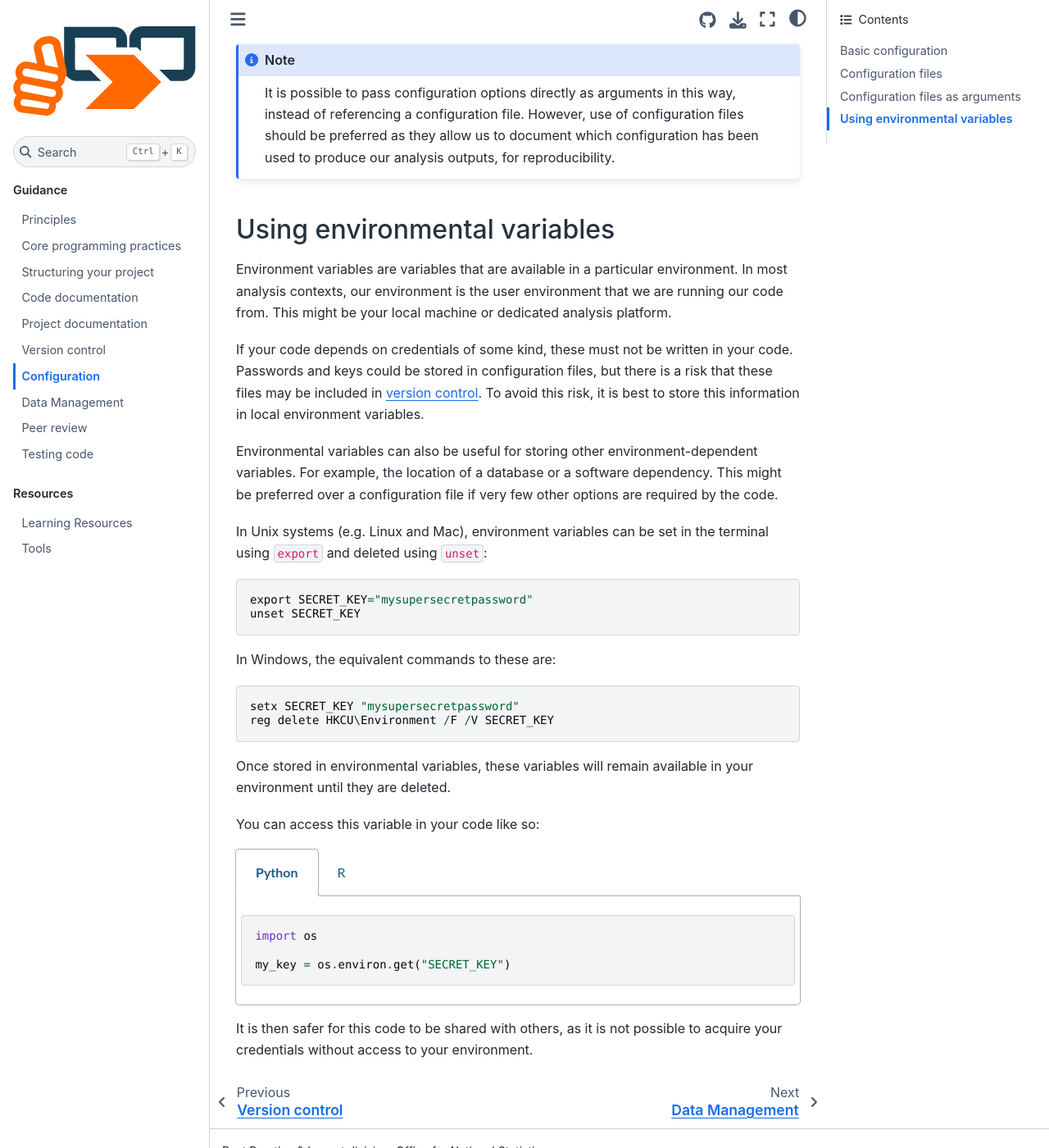
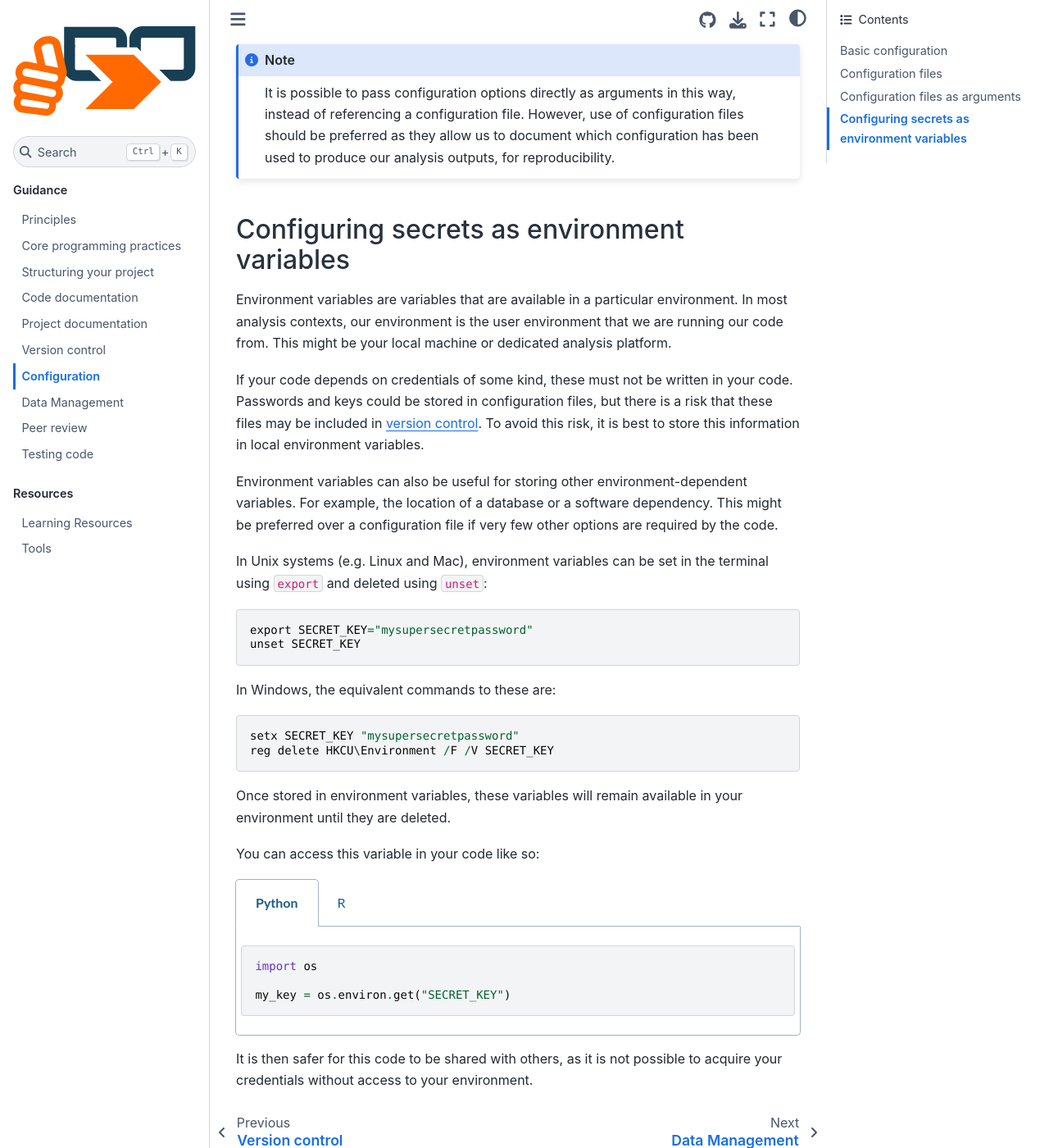
Before and after one commit to best-practice-and-impact/qa-of-code-guidance, a Jupyter Book: the page built from book/configuration.md, in a window 1280 px wide and 1400 px high, scrolled down 5041 px. Shown: the whole window at 82% size. Built offline with Jupyter Book 1.0.4 settings and Sphinx 7.4.7 and the Sphinx Book theme 1.1.4, drawn with Linux system fonts in a browser that asks for light colours.

Commit message:
Fix typo on environment variables

````diff
--- a/book/configuration.md
+++ b/book/configuration.md
@@ -174,14 +174,14 @@ If we now want to run our analysis with a different configuration we can simple
 It is possible to pass configuration options directly as arguments in this way, instead of referencing a configuration file. However, use of configuration files should be preferred as they allow us to document which configuration has been used to produce our analysis outputs, for reproducibility.
 ```
 
-(environmental-variables)=
-## Using environmental variables
+(environment-variables)=
+## Configuring secrets as environment variables
 
 Environment variables are variables that are available in a particular environment. In most analysis contexts, our environment is the user environment that we are running our code from. This might be your local machine or dedicated analysis platform.
 
 If your code depends on credentials of some kind, these must not be written in your code. Passwords and keys could be stored in configuration files, but there is a risk that these files may be included in [version control](version_control.md). To avoid this risk, it is best to store this information in local environment variables.
 
-Environmental variables can also be useful for storing other environment-dependent variables. For example, the location of a database or a software dependency. This might be preferred over a configuration file if very few other options are required by the code.
+Environment variables can also be useful for storing other environment-dependent variables. For example, the location of a database or a software dependency. This might be preferred over a configuration file if very few other options are required by the code.
 
 In Unix systems (e.g. Linux and Mac), environment variables can be set in the terminal using `export` and deleted using `unset`:
 
@@ -197,7 +197,7 @@ setx SECRET_KEY "mysupersecretpassword"
 reg delete HKCU\Environment /F /V SECRET_KEY
 ```
 
-Once stored in environmental variables, these variables will remain available in your environment until they are deleted.
+Once stored in environment variables, these variables will remain available in your environment until they are deleted.
 
 You can access this variable in your code like so:
 
````
Also changed, not shown: book/version_control.md (+1 -1 lines).
